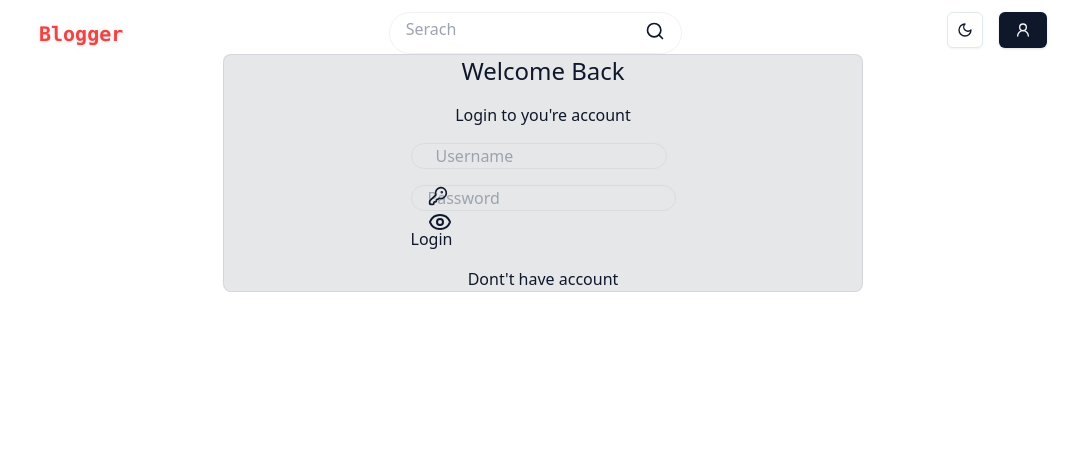
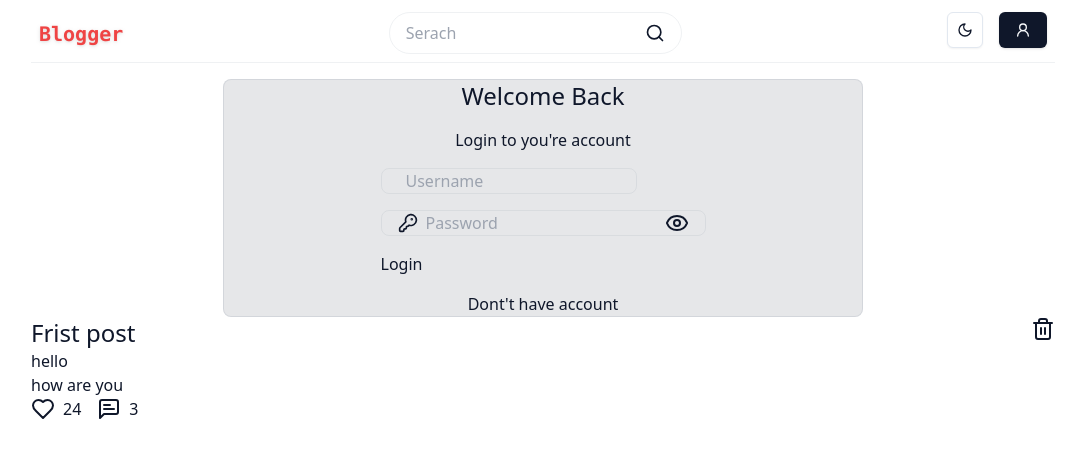
Before and after one commit to JASEEM-K/Blogging-Platform, a React (Vite) app in the folder frontend/: page / in a window 1280 px wide. Shown: the top 458 px of the page, without its empty margins (97-1179 px from the left). Built offline with nearby package versions, Linux system fonts and the light colour scheme.

Commit message:
improving style and some minor bugs

```diff
--- a/frontend/src/App.tsx
+++ b/frontend/src/App.tsx
@@ -1,5 +1,6 @@
 import Navbar from './components/Navbar'
 import { LoginPage } from './pages/loging-page'
+import { BlogPost } from './components/blog-post'
 
 function App() {
 
@@ -7,6 +8,14 @@ function App() {
     <div className=' max-w-screen-lg h-full mx-auto  '>
       <Navbar />
       <LoginPage />
+      <BlogPost
+        title='Frist post'
+        key='hello'
+        author='hello'
+        content='how are you'
+        like={24}
+        comment={3}
+      />
     </div>
   )
 }
--- a/frontend/src/Components/Navbar.tsx
+++ b/frontend/src/Components/Navbar.tsx
@@ -1,14 +1,15 @@
+import React from "react";
 import { ModeToggle } from "./mode-togglet";
 import { Search, UserRound } from 'lucide-react'
 import { Button } from "./ui/button";
 
 const Navbar = () => {
   return (
-    <div className='mt-3 max-h-16 px-2 flex justify-between'>
+    <div className='mt-3 max-h-16 px-2 flex justify-between pb-2 mb-4 border-b border-slate-500/10 '>
       <div className="text-red-500 font-bold font-mono text-xl drop-shadow translate-y-2" >Blogger</div>
       <div className='border border-slate-500 rounded-full border-slate-500/10 hidden sm:block' >
-        <div className="flex px-4 p-2 gap-2 " >
-          <input className="bg-transparent focus:outline-none -translate-y-1  " placeholder='Serach' />
+        <div className="flex px-4 p-2 gap-2 items-center" >
+          <input className="bg-transparent focus:outline-none   " placeholder='Serach' />
           <Search size='20' className="cursor-pointer" />
         </div>
       </div>
--- /dev/null
+++ b/frontend/src/Components/blog-post.tsx
@@ -0,0 +1,42 @@
+import React from "react"
+import { Trash2, Heart, MessageSquareText } from 'lucide-react'
+
+type BlogPostProps = {
+  title: string,
+  author: string,
+  content: string,
+  like: number,
+  comment: number,
+}
+
+export const BlogPost = ({ title, author, content, like, comment }: BlogPostProps) => {
+
+  return (
+    <div>
+      <div className=" flex justify-between">
+        <h1 className="text-2xl">
+          {title}
+        </h1>
+        {/* Delete Icon */}
+        <Trash2 className="hover:text-red-500" />
+      </div>
+      <div>{author}</div>
+      {/* To show the contennts of the blog Post */}
+      <div>
+        {content}
+      </div>
+
+      {/* the controls bar of the blog post */}
+      <div className="flex justify-start gap-4">
+        <div className="flex gap-2">
+          <Heart />
+          {like}
+        </div>
+        <div className="flex gap-2">
+          <MessageSquareText />
+          {comment}
+        </div>
+      </div>
+    </div>
+  )
+}
--- a/frontend/src/pages/loging-page.tsx
+++ b/frontend/src/pages/loging-page.tsx
@@ -14,22 +14,22 @@ export const LoginPage = () => {
       <h1 className='text-2xl'>Welcome Back</h1>
       <p> Login to you&apos;re account</p>
       <form className='space-y-4 relative items-center'>
-        <div className=' flex gap-2 border border-slate-500/10 w-64 rounded-full px-4  '>
+        <div className='flex gap-2 border border-slate-500/10 w-64 rounded-lg px-4 focus:outline-primary  '>
           <UserRound size='20' />
           <input value={formData.username} name='username' placeholder='Username' type='text'
             onChange={(e) => setFormData({ ...formData, username: e.target.value })}
             className='focus:outline-none bg-transparent '
           />
         </div>
-        <div className=' gap-2 border border-slate-500/10 rounded-full justify-between px-4 '>
-          <div className='absolute flex items-center' >
+        <div className=' flex gap-2 border border-slate-500/10 rounded-lg justify-between px-4 '>
+          <div className='flex items-center' >
             <KeyRound className='' size='20' />
           </div>
           <input value={formData.password} placeholder='Password' type={showPassword}
             onChange={(e) => setFormData({ ...formData, password: e.target.value })}
             className='focus:outline-none bg-transparent w-full '
           />
-          <div className='absolute flex items-center'>
+          <div className='flex items-center'>
             {showPassword === 'password' ?
               <Eye onClick={() => setShowPassword('text')} /> :
               <EyeClosed onClick={() => setShowPassword('password')} />}
```
